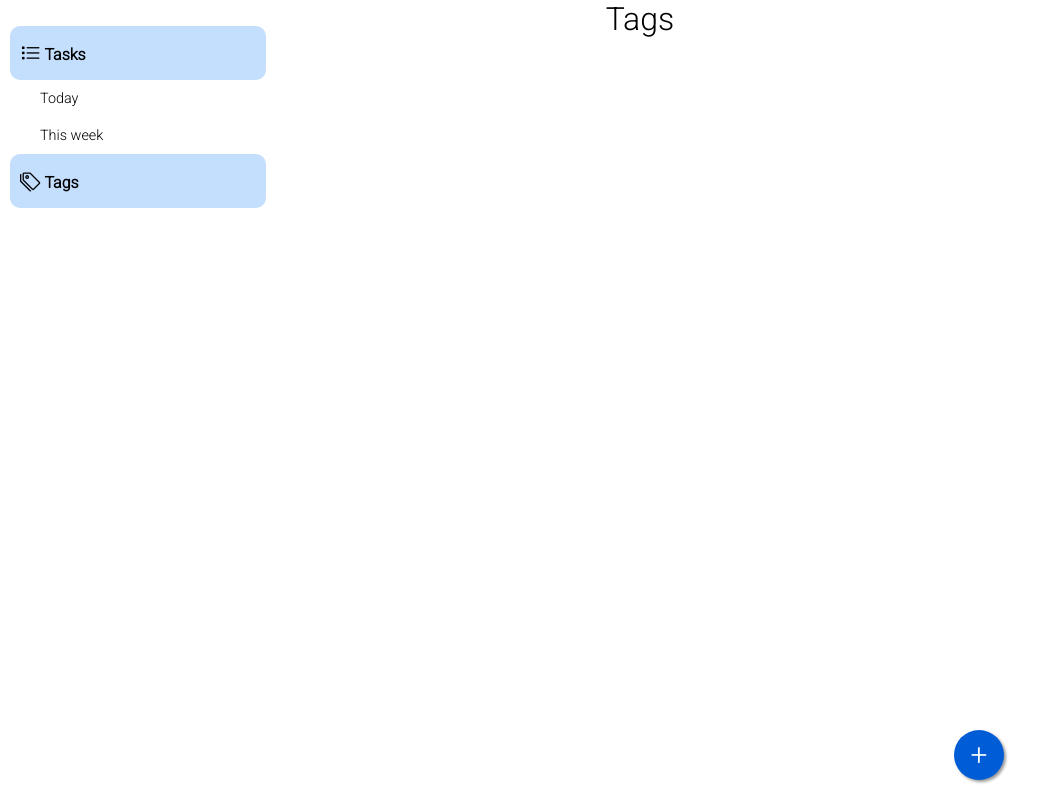
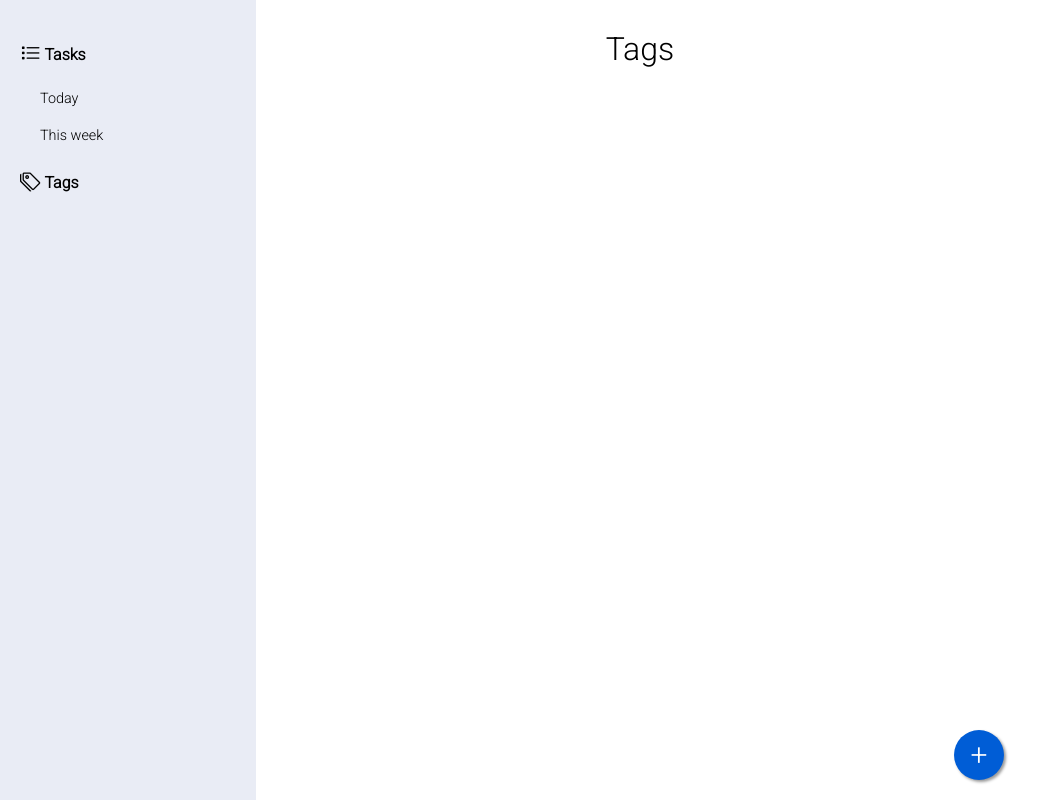
Before and after one commit to danielkurek/todoListDjango, a Django app: page /todo/tags in a window 1280 px wide. Shown: the whole page, without its empty margins (0-1061 px from the left). Run offline with Django 3.2, Linux system fonts and the light colour scheme; data that the repository does not hold is empty; some web fonts are replaced.

Commit message:
Design tweaks

```diff
--- a/todoList/static/todoList/css/style.css
+++ b/todoList/static/todoList/css/style.css
@@ -20,21 +20,21 @@ body{
 /*
  * Navigation
  */
+nav{
+    background-color: #e9ecf5;
+}
 nav ul{
     list-style-type: none;
     padding: 10px;
     display: flex;
     flex-direction: column;
     justify-content: start;
-    align-items: flex-start;
+    align-items: stretch;
+    align-content: flex-start;
 }
 nav ul li{
     display: block;
-    width: 100%;
-    /* border-bottom: 1px solid #a1a1a1;
-    border-top: 1px solid #a1a1a1; */
     border-radius: 10px;
-    background-color: #c4dffd;
     padding: 15px 10px;
     font-weight: bold;
 }
@@ -43,13 +43,11 @@ nav ul li.sub-menu{
     margin-left: 25px;
     font-size: 0.9rem;
     padding: 10px 5px;
-    width: calc(100% - 20px);
     font-weight: normal;
-    background-color: #fff;
+    background-color: initial;
 }
 nav a{
     display: inline-block;
-    width: 100%;
     text-decoration: none;
     color: black;
 }
@@ -98,6 +96,10 @@ body{
     line-height: 50px;
     margin-top: 22px;
     font-size: 30px;
+}
+
+body > .header{
+    margin-top: 30px;
 }
 
 @media only screen and (min-width: 786px){
```
